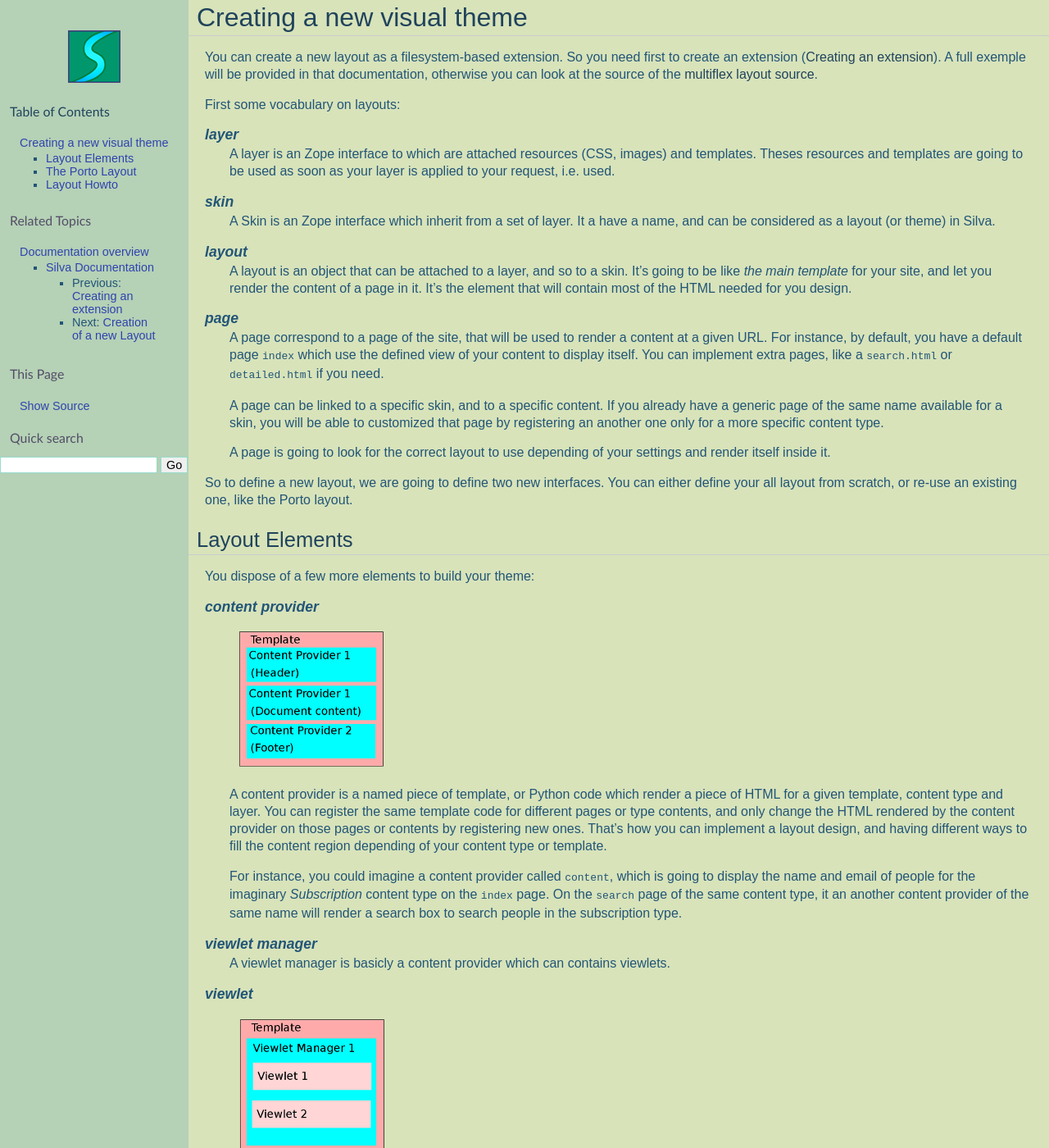
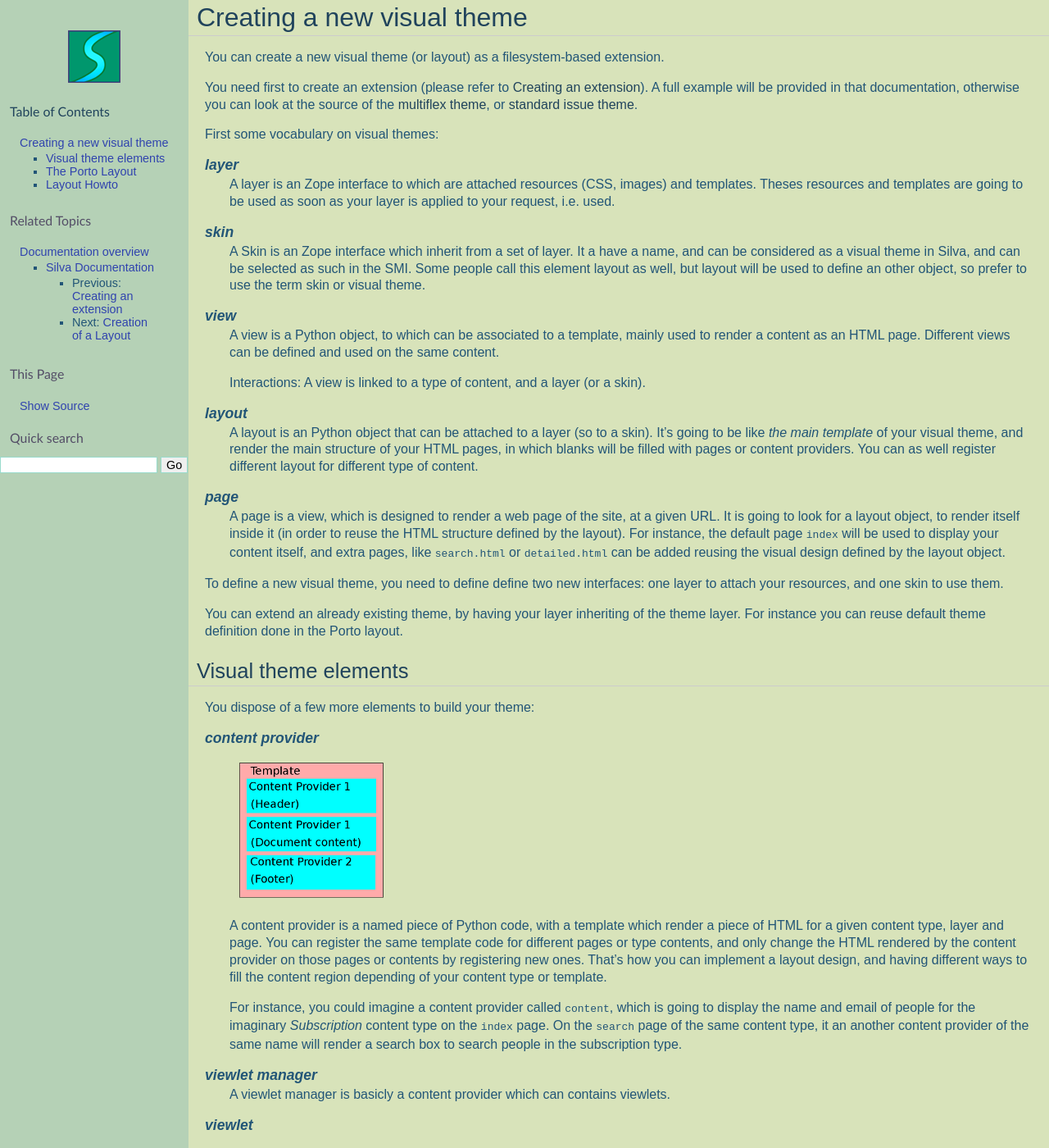
Before and after one commit to silvacms/documentation, a Sphinx documentation site: the page built from source/silva/layout/index.rst, in a window 1280 px wide and 1400 px high. Shown: the whole window at 82% size. Built offline with Sphinx 7.4.7, drawn with Linux system fonts in a browser that asks for light colours; pages that are not in the unit, such as notebooks, are missing from menus; some of the changed text lies outside the part shown.

Commit message:
Improve/add documentation on silva.core.layout.

```diff
--- a/source/silva/layout/index.rst
+++ b/source/silva/layout/index.rst
@@ -2,13 +2,17 @@
 Creating a new visual theme
 ===========================
 
-You can create a new layout as a filesystem-based extension. So you
-need first to create an extension (:ref:`creating-an-extension`). A
-full exemple will be provided in that documentation, otherwise you can
-look at the source of the `multiflex layout source
-<https://svn.infrae.com/silvatheme.multiflex/trunk>`_.
+You can create a new visual theme (or layout) as a filesystem-based
+extension.
 
-First some vocabulary on layouts:
+You need first to create an extension (please refer to
+:ref:`creating-an-extension`). A full example will be provided in that
+documentation, otherwise you can look at the source of the `multiflex
+theme <https://svn.infrae.com/silvatheme.multiflex/trunk>`_, or
+`standard issue theme
+<https://svn.infrae.com/silvatheme.standardissue/trunk/>`_.
+
+First some vocabulary on visual themes:
 
 .. glossary::
 
@@ -20,39 +24,51 @@ First some vocabulary on layouts:
 
    *skin*
       A Skin is an Zope interface which inherit from a set of
-      layer. It a have a name, and can be considered as a layout (or
-      theme) in Silva.
+      layer. It a have a name, and can be considered as a visual theme
+      in Silva, and can be selected as such in the SMI. Some people
+      call this element layout as well, but layout will be used to
+      define an other object, so prefer to use the term skin or visual
+      theme.
+
+   *view*
+      A view is a Python object, to which can be associated to a
+      template, mainly used to render a content as an HTML
+      page. Different views can be defined and used on the same
+      content.
+
+      Interactions: A view is linked to a type of content, and a
+      layer (or a skin).
 
    *layout*
-      A layout is an object that can be attached to a layer, and so to
-      a skin. It's going to be like *the main template* for your site,
-      and let you render the content of a page in it. It's the element
-      that will contain most of the HTML needed for you design.
+      A layout is an Python object that can be attached to a layer (so
+      to a skin). It's going to be like *the main template* of your
+      visual theme, and render the main structure of your HTML pages,
+      in which blanks will be filled with pages or content providers.
+      You can as well register different layout for different type of
+      content.
 
    *page*
-      A page correspond to a page of the site, that will be used to
-      render a content at a given URL. For instance, by default, you
-      have a default page ``index`` which use the defined view of your
-      content to display itself. You can implement extra pages, like a
-      ``search.html`` or ``detailed.html`` if you need.
-
-      A page can be linked to a specific skin, and to a specific
-      content. If you already have a generic page of the same name
-      available for a skin, you will be able to customized that page
-      by registering an another one only for a more specific content
-      type.
-
-      A page is going to look for the correct layout to use depending
-      of your settings and render itself inside it.
+      A page is a view, which is designed to render a web page of the
+      site, at a given URL. It is going to look for a layout object,
+      to render itself inside it (in order to reuse the HTML structure
+      defined by the layout). For instance, the default page ``index``
+      will be used to display your content itself, and extra pages,
+      like ``search.html`` or ``detailed.html`` can be added reusing
+      the visual design defined by the layout object.
 
 
-So to define a new layout, we are going to define two new
-interfaces. You can either define your all layout from scratch, or
-re-use an existing one, like the Porto layout.
+
+To define a new visual theme, you need to define define two new
+interfaces: one layer to attach your resources, and one skin to use
+them.
+
+You can extend an already existing theme, by having your layer
+inheriting of the theme layer. For instance you can reuse default
+theme definition done in the Porto layout.
 
 
-Layout Elements
----------------
+Visual theme elements
+---------------------
 
 You dispose of a few more elements to build your theme:
 
@@ -63,14 +79,14 @@ You dispose of a few more elements to build your theme:
          :alt: Content providers
          :align: right
 
-      A content provider is a named piece of template, or Python code
-      which render a piece of HTML for a given template, content type
-      and layer. You can register the same template code for different
-      pages or type contents, and only change the HTML rendered by the
-      content provider on those pages or contents by registering new
-      ones. That's how you can implement a layout design, and having
-      different ways to fill the content region depending of your
-      content type or template.
+      A content provider is a named piece of Python code, with a
+      template which render a piece of HTML for a given content type,
+      layer and page. You can register the same template code for
+      different pages or type contents, and only change the HTML
+      rendered by the content provider on those pages or contents by
+      registering new ones. That's how you can implement a layout
+      design, and having different ways to fill the content region
+      depending of your content type or template.
 
       For instance, you could imagine a content provider called
       ``content``, which is going to display the name and email of
@@ -116,3 +132,4 @@ well.
    :maxdepth: 2
 
    howto
+   providers
```
Also changed, not shown: source/silva/layout/howto.rst (+14 -12 lines), source/silva/layout/providers.rst (added, +94 -0 lines).
